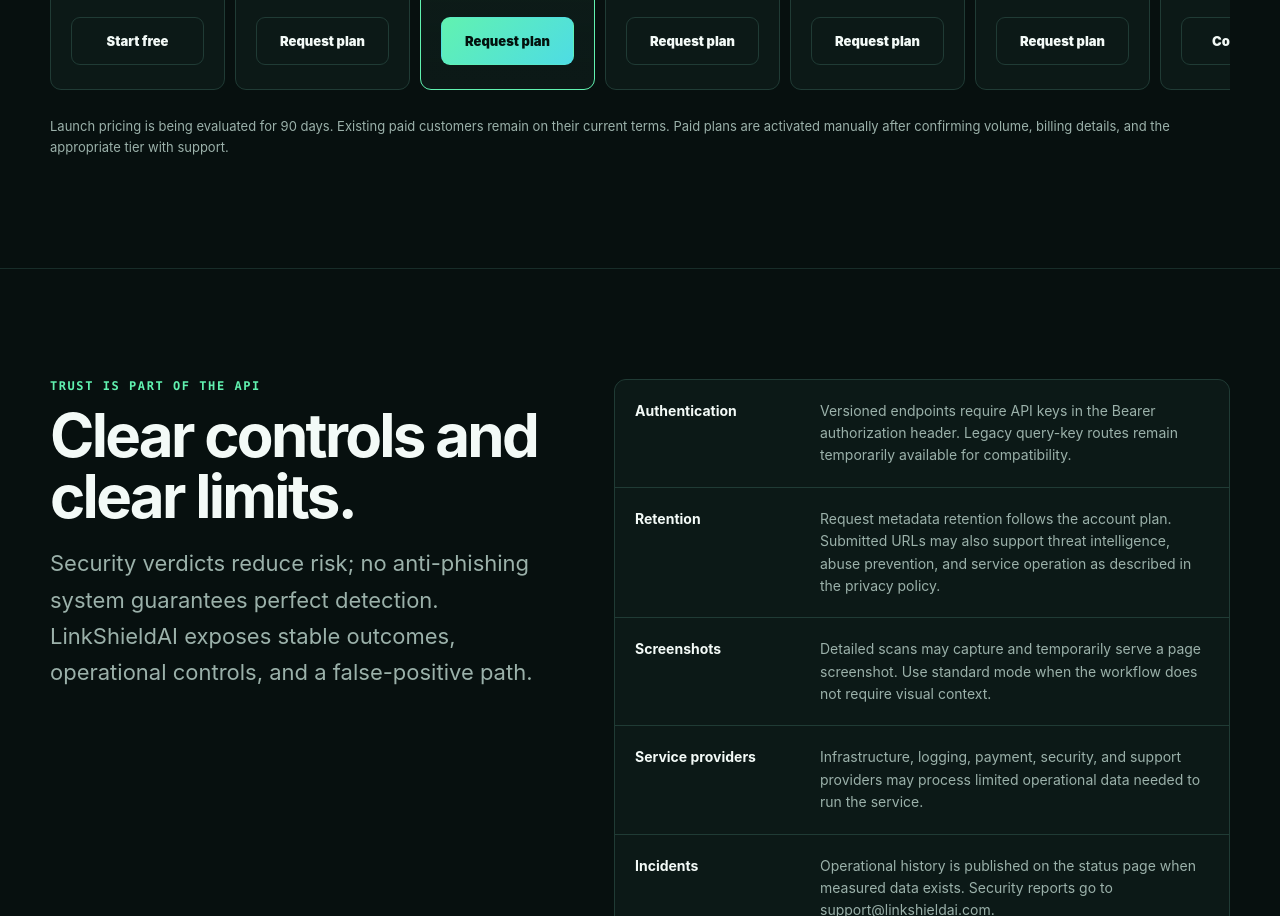
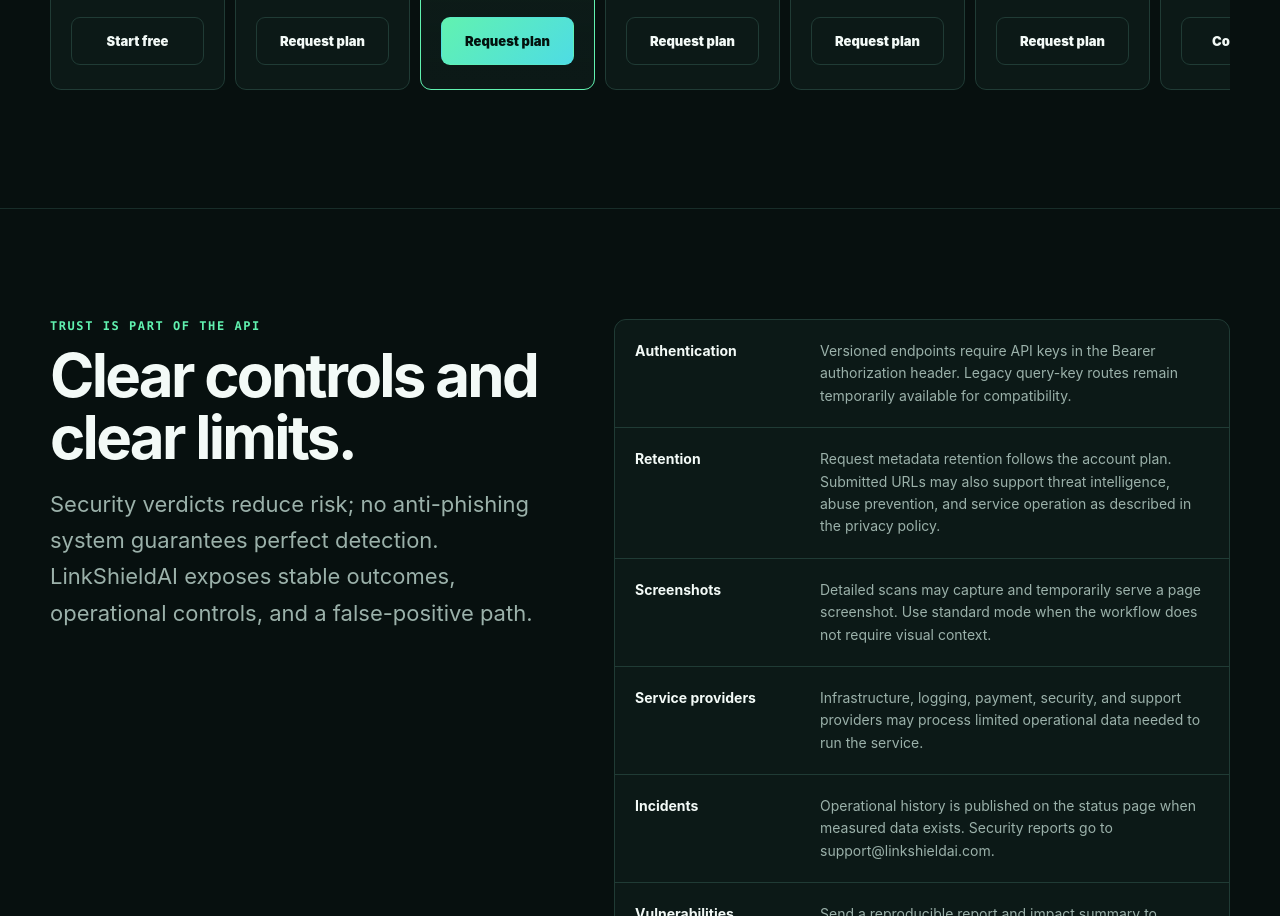
Before and after one commit to LinkShieldAI/site, a plain HTML site: page index.html in a window 1280 px wide. Shown: the part 3952-4868 px from the top of the page. Drawn offline with Linux system fonts and the light colour scheme.

Commit message:
Update index.html

```diff
--- a/index.html
+++ b/index.html
@@ -223,7 +223,6 @@
           <article class="price-card"><h3>Enterprise / OEM</h3><div class="price">Custom</div><p class="allowance">Committed volume<br>Contracted terms</p><ul><li>Embedding rights</li><li>SLA and DPA options</li><li>Invoice billing</li></ul><a class="button secondary" href="mailto:support@linkshieldai.com?subject=Enterprise%20or%20OEM">Contact us</a></article>
         </div>
       </div>
-      <p class="pricing-note">Launch pricing is being evaluated for 90 days. Existing paid customers remain on their current terms. Paid plans are activated manually after confirming volume, billing details, and the appropriate tier with support.</p>
     </div>
   </section>
 
```
